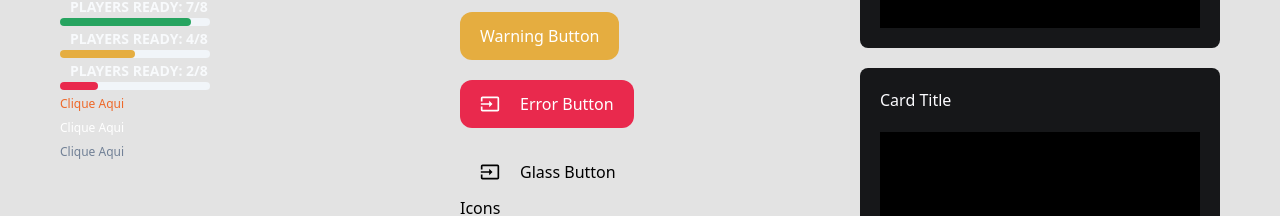
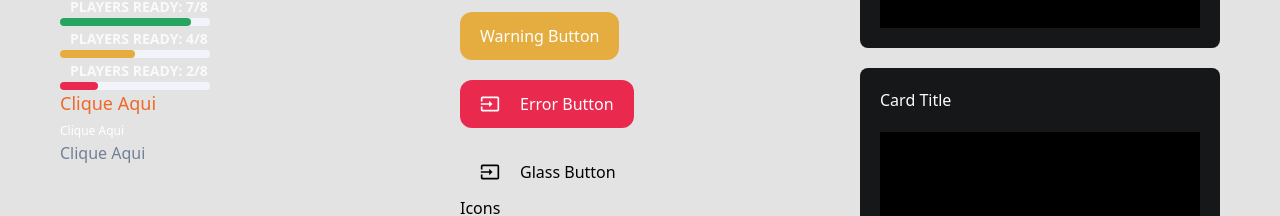
Before and after one commit to Agility-Creative-Solutions/scrummy-app, a Next.js app: page /design-system in a window 1280 px wide. Shown: the part 304-520 px from the top of the page. Built offline with nearby package versions, Linux system fonts and the light colour scheme.

Commit message:
feat: style improvments by props

```diff
--- a/src/components/atoms/Link/index.tsx
+++ b/src/components/atoms/Link/index.tsx
@@ -5,19 +5,35 @@ import React from 'react';
 export type LinkProps = {
   href: string;
   title?: string;
-  style?: 'primary' | 'white' | 'gray';
+  bgColor?: 'none' | 'primary' | 'white' | 'gray';
+  textSize?: 'small' | 'normal' | 'large';
+  textColor?: 'primary' | 'white' | 'gray';
 };
 
-const LinkButton: React.FC<LinkProps> = ({ href, title, style }) => {
+const LinkButton: React.FC<LinkProps> = ({
+  href,
+  title,
+  textSize,
+  textColor,
+  bgColor = 'none',
+}) => {
   return (
     <div>
       <Link href={href} passHref>
         <a
-          className={cx('text-end text-xs hover:underline ', {
+          className={cx('text-end hover:underline ', {
             ' text-scrummyOrange-500 decoration-scrummyOrange-500 ':
-              style === 'primary',
-            ' text-white decoration-white': style === 'white',
-            ' text-gray-600 decoration-gray-600': style === 'gray',
+              textColor === 'primary',
+            ' text-white decoration-white': textColor === 'white',
+            ' text-gray-600 decoration-gray-600': textColor === 'gray',
+            'text-xs': textSize === 'small',
+            'text-base': textSize === 'normal',
+            'text-lg': textSize === 'large',
+            'bg-inherit': bgColor === 'none',
+            ' bg-scrummyOrange-500 decoration-scrummyOrange-500 ':
+              bgColor === 'primary',
+            ' bg-white decoration-white': bgColor === 'white',
+            ' bg-gray-600 decoration-gray-600': bgColor === 'gray',
           })}
         >
           {title}
--- a/src/pages/design-system.tsx
+++ b/src/pages/design-system.tsx
@@ -33,9 +33,24 @@ const DesignSystem = () => {
           <ProgressBar totalSteps="8" stepsReady="7" label="PLAYERS READY: " />
           <ProgressBar totalSteps="8" stepsReady="4" label="PLAYERS READY: " />
           <ProgressBar totalSteps="8" stepsReady="2" label="PLAYERS READY: " />
-          <LinkButton href="/" title="Clique Aqui" style="primary"></LinkButton>
-          <LinkButton href="/design-system" style="white" title="Clique Aqui" />
-          <LinkButton href="/design-system" style="gray" title="Clique Aqui" />
+          <LinkButton
+            href="/"
+            title="Clique Aqui"
+            textSize="large"
+            textColor="primary"
+          ></LinkButton>
+          <LinkButton
+            href="/design-system"
+            textColor="white"
+            textSize="small"
+            title="Clique Aqui"
+          />
+          <LinkButton
+            href="/design-system"
+            textColor="gray"
+            textSize="normal"
+            title="Clique Aqui"
+          />
         </div>
         <div>
           <h4>Buttons</h4>
```
